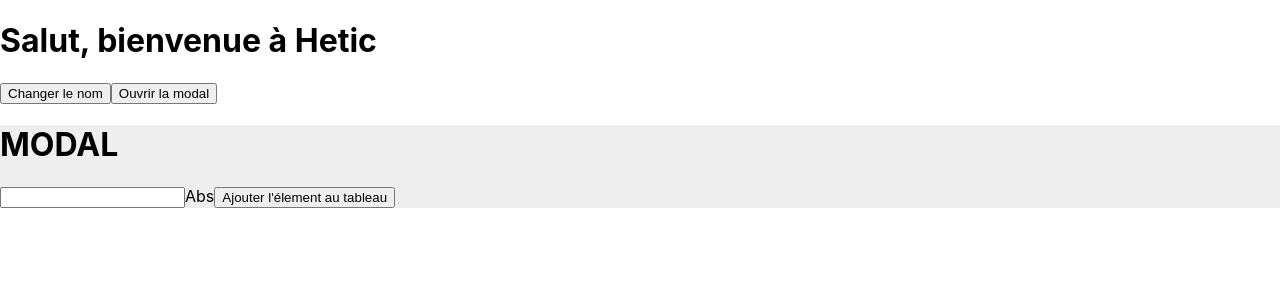
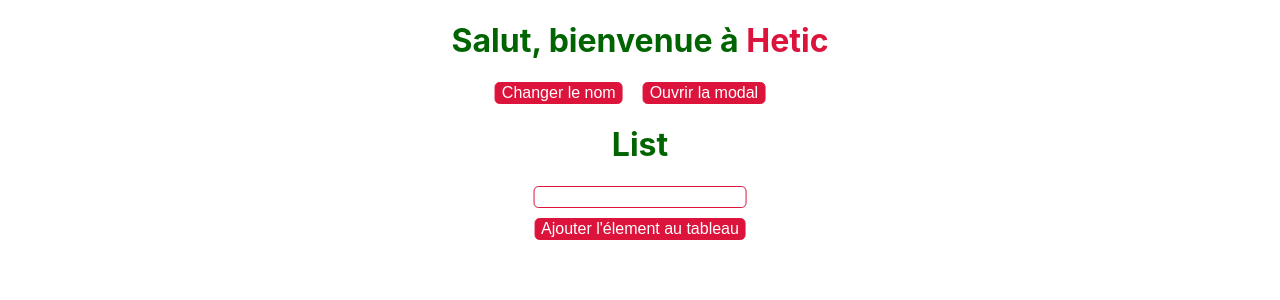
Before and after one commit to hichemamb/redux-learning, a React (Create React App) app in the folder redux-app/: page / in a window 1280 px wide. Both pictures are taken after a click on the button "Ouvrir la modal". Shown: the top 300 px of the page. Built offline with nearby package versions, Linux system fonts and the light colour scheme.

Commit message:
Continued README + Added some feats to the app

```diff
--- a/redux-app/src/components/home/Home.css
+++ b/redux-app/src/components/home/Home.css
@@ -0,0 +1,31 @@
+.Home {
+    position: absolute;
+    left: 50%;
+    transform: translateX(-50%);
+    text-align: center;
+}
+
+.Home-title {
+    color: darkgreen;
+}
+
+.Home-title--crimson {
+    color: crimson;
+}
+
+.Home-button {
+    border: 1px solid crimson;
+    border-radius: 5px;
+    background-color: crimson;
+    color: #FFFFFF;
+    font-size: 16px;
+    margin-right: 20px;
+    cursor: pointer;
+    transition: 0.3s ease;
+    outline-style: none;
+}
+
+.Home-button:hover {
+    border: 1px solid darkgreen;
+    background-color: darkgreen;
+}
--- a/redux-app/src/components/home/Home.js
+++ b/redux-app/src/components/home/Home.js
@@ -12,9 +12,9 @@
 
     return (
         <div className="Home">
-            <h1>Salut, bienvenue à {schoolName}</h1>
-            <button onClick={onChange}>Changer le nom</button>
-            <button onClick={showModal}>Ouvrir la modal</button>
+            <h1 className="Home-title">Salut, bienvenue à <span className="Home-title--crimson">{schoolName}</span></h1>
+            <button className="Home-button" onClick={onChange}>Changer le nom</button>
+            <button className="Home-button" onClick={showModal}>Ouvrir la modal</button>
             { modal &&
                 <Modal/>
             }
--- a/redux-app/src/components/modal/Modal.css
+++ b/redux-app/src/components/modal/Modal.css
@@ -1,3 +1,42 @@
-.Modal {
-    background-color: #EEEEEE;
+.Modal-control {
+    display: flex;
+    flex-direction: column;
+    align-items: center;
 }
+
+.Modal-input {
+    border: 1px solid crimson;
+    border-radius: 5px;
+    color: darkgreen;
+    font-size: 16px;
+    outline-style: none;
+    margin-bottom: 10px;
+}
+
+.Modal-list {
+    list-style: none;
+}
+
+.Modal-list__item {
+    color: darkgreen;
+    font-size: 20px;
+    text-align: left;
+    margin-left: 30px;
+}
+
+
+.Modal-button {
+    border: 1px solid crimson;
+    border-radius: 5px;
+    background-color: crimson;
+    color: #FFFFFF;
+    font-size: 16px;
+    cursor: pointer;
+    transition: 0.3s ease;
+    outline-style: none;
+}
+
+.Modal-button:hover {
+    border: 1px solid darkgreen;
+    background-color: darkgreen;
+}
--- a/redux-app/src/components/modal/Modal.js
+++ b/redux-app/src/components/modal/Modal.js
@@ -9,9 +9,14 @@
 
     return (
         <div className="Modal">
-            <h1>MODAL</h1>
-            <input type="text" value={text} onChange={handleChange}/>Abs
-            <button onClick={addElement}>Ajouter l'élement au tableau</button>
+            <h1 className="Home-title">List</h1>
+            <div className="Modal-control">
+                <input className='Modal-input' type="text" value={text} onChange={handleChange}/>
+                <button className='Modal-button' onClick={addElement}>Ajouter l'élement au tableau</button>
+            </div>
+            <ul className="Modal-list">
+                {array.map(element => <li className="Modal-list__item">🌲{element}</li>)}
+            </ul>
         </div>
     );
 };
```
Also changed, not shown: 1 other file (tests, documents, lock files or other folders).
